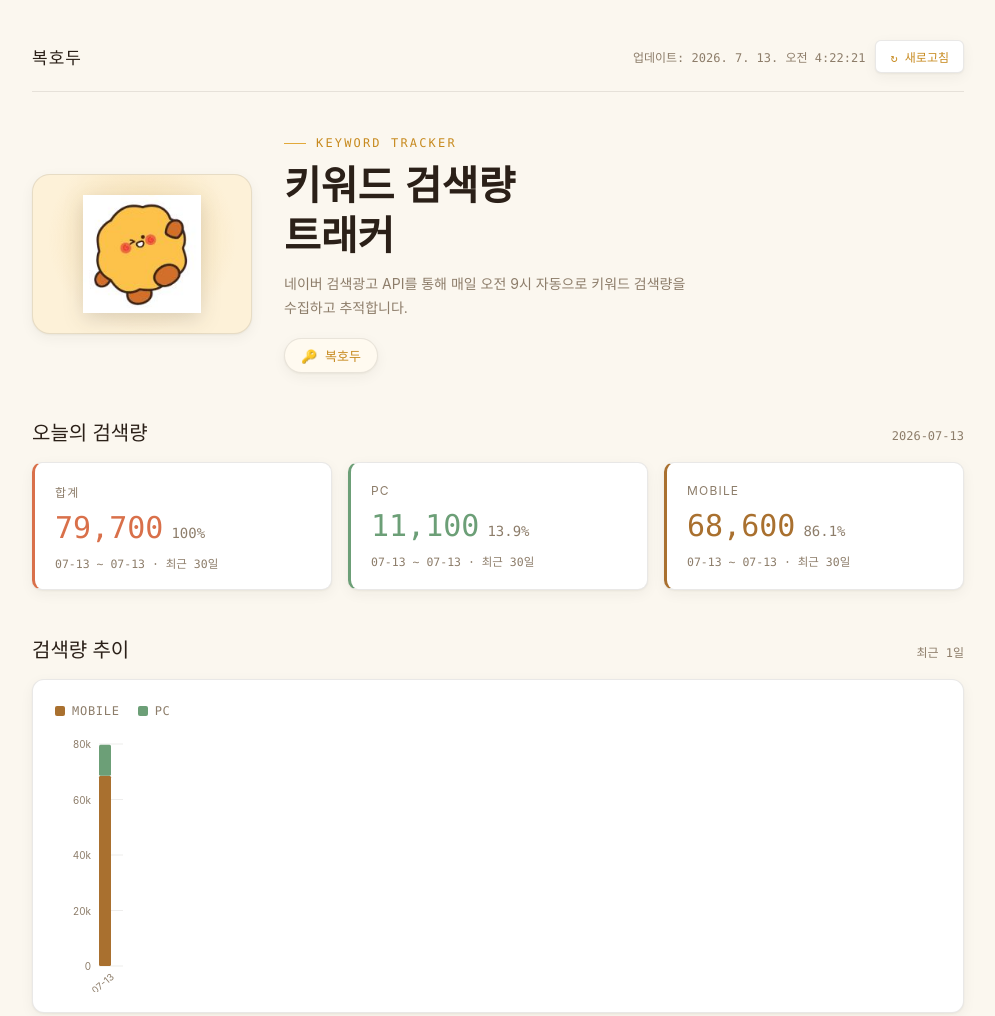
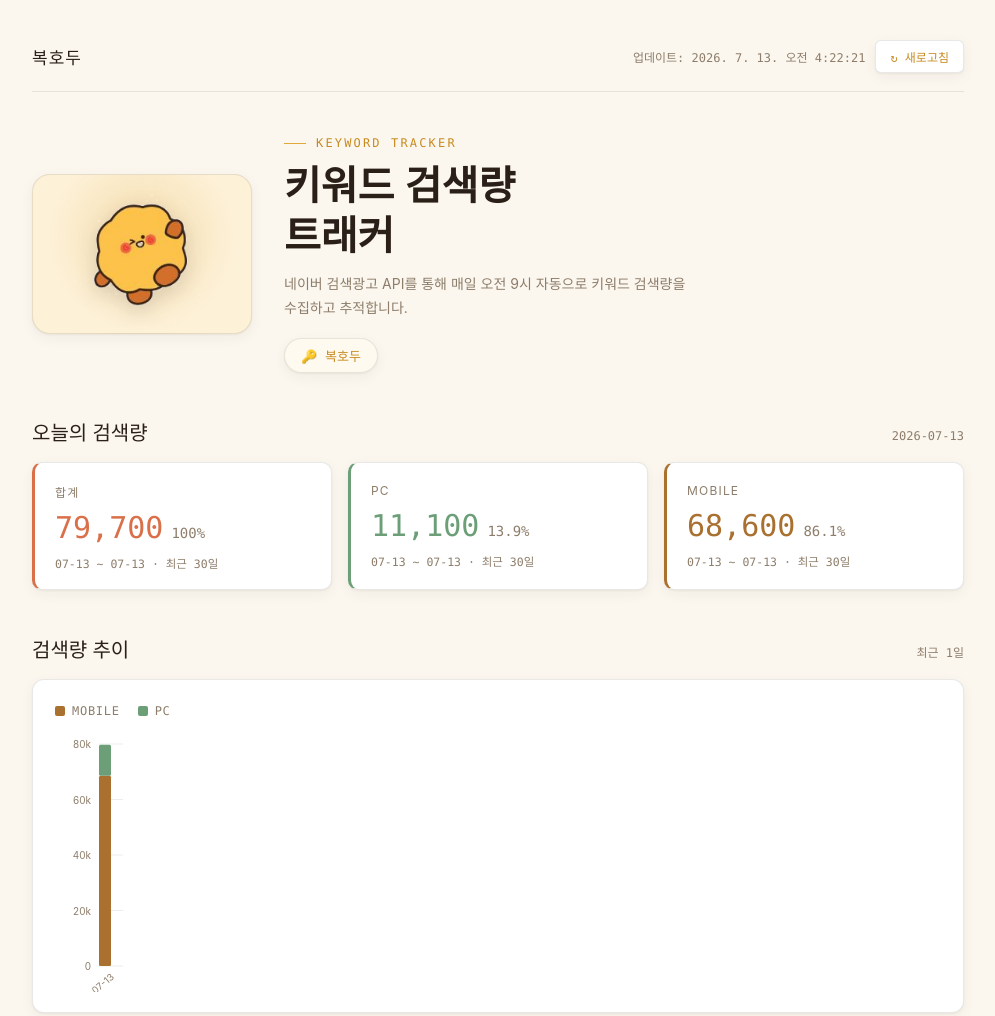
Before and after one commit to TAEHWAN8872/bokhodu-keyword-tracker, a website: page index.html in a window 1280 px wide. Shown: the top 1016 px of the page, without its empty margins (142-1137 px from the left). Drawn offline with Linux system fonts and the light colour scheme.

Commit message:
Update index.html

```diff
--- a/index.html
+++ b/index.html
@@ -340,7 +340,7 @@
     </header>
 
     <section class="hero">
-      <div class="logo-card"><img src="assets/bokhodu-character.jpg" alt="복호두 캐릭터" /></div>
+      <div class="logo-card"><img src="assets/bokhodu-character.png" alt="복호두 캐릭터" /></div>
       <div class="hero-text">
         <div class="eyebrow">Keyword Tracker</div>
         <h1 class="hero-title">키워드 검색량<br />트래커</h1>
```
